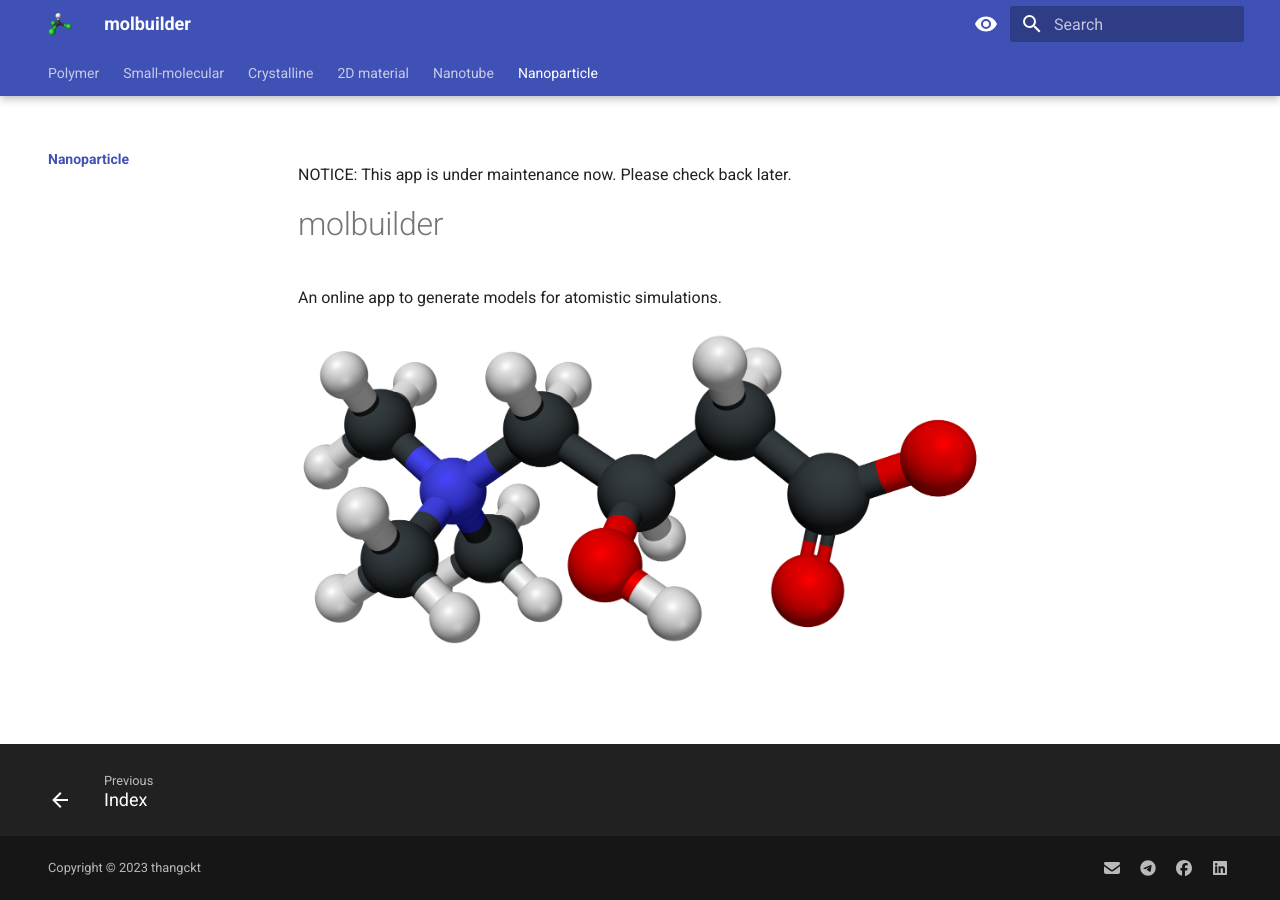
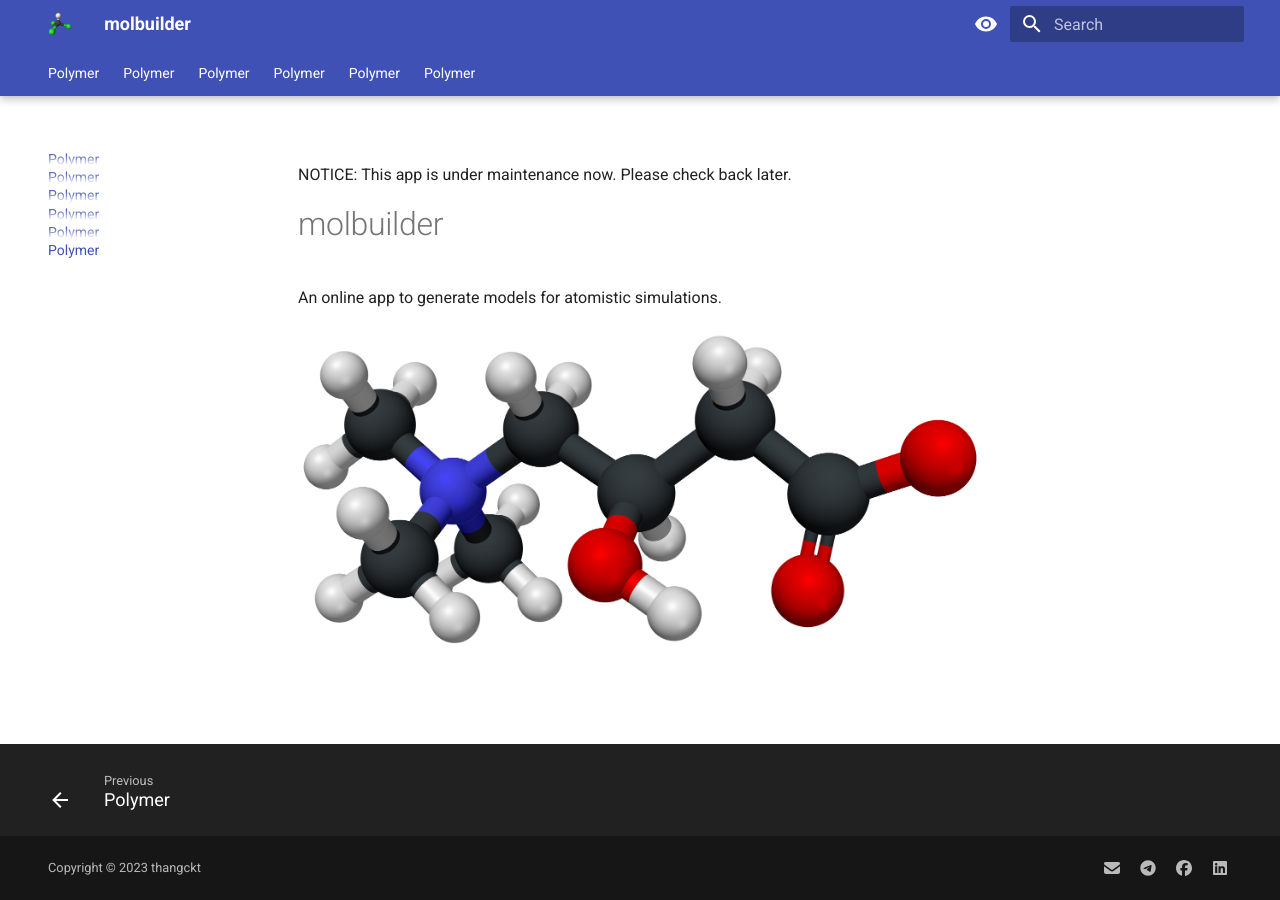
Before and after one commit to thangckt/molbuilder, an MkDocs documentation site: the page built from docs/index.md, in a window 1280 px wide. Built offline with MkDocs 1.6.1 and Material for MkDocs 9.7.7, drawn with Linux system fonts in a browser that asks for light colours; the version menu is left out; some of the changed lines change nothing that is shown.

Commit message:
Update mkdocs.yml

```diff
--- a/mkdocs.yml
+++ b/mkdocs.yml
@@ -190,36 +190,31 @@ extra_css:
 ### Site content
 ###=======================================
 ## Page tree
-nav:
-  # - Home: thangckt.github.io
-  # - About: index.md
+# nav:
+#   - Home: thangckt.github.io
+#   - About: index.md
 
-  # - Polymer:
-  #   # - polymer.html
-  #   - index.md
-  # - Small-molecular:
-  #   - index.md
-  # - Crystalline:
-  #   - index.md
-  # - 2D material:
-  #   - index.md
-  # - Nanotube:
-  #   - index.md
-  # - Nanoparticle:
-  #   - index.md
+#   - Polymer:
+#     # - polymer.html
+#     - index.md
+#   - Small-molecular:
+#     - index.md
+#   - Crystalline:
+#     - index.md
+#   - 2D material:
+#     - index.md
+#   - Nanotube:
+#     - index.md
+#   - Nanoparticle:
+#     - index.md
 
 
 
-  ## Maintain notice
-  - Polymer:
-    - index.md
-  - Small-molecular:
-    - index.md
-  - Crystalline:
-    - index.md
-  - 2D material:
-    - index.md
-  - Nanotube:
-    - index.md
-  - Nanoparticle:
-    - index.md
+## Maintain notice
+nav:
+  - Polymer: index.md
+  - Small-molecular: index.md
+  - Crystalline: index.md
+  - 2D material: index.md
+  - Nanotube: index.md
+  - Nanoparticle: index.md
```
